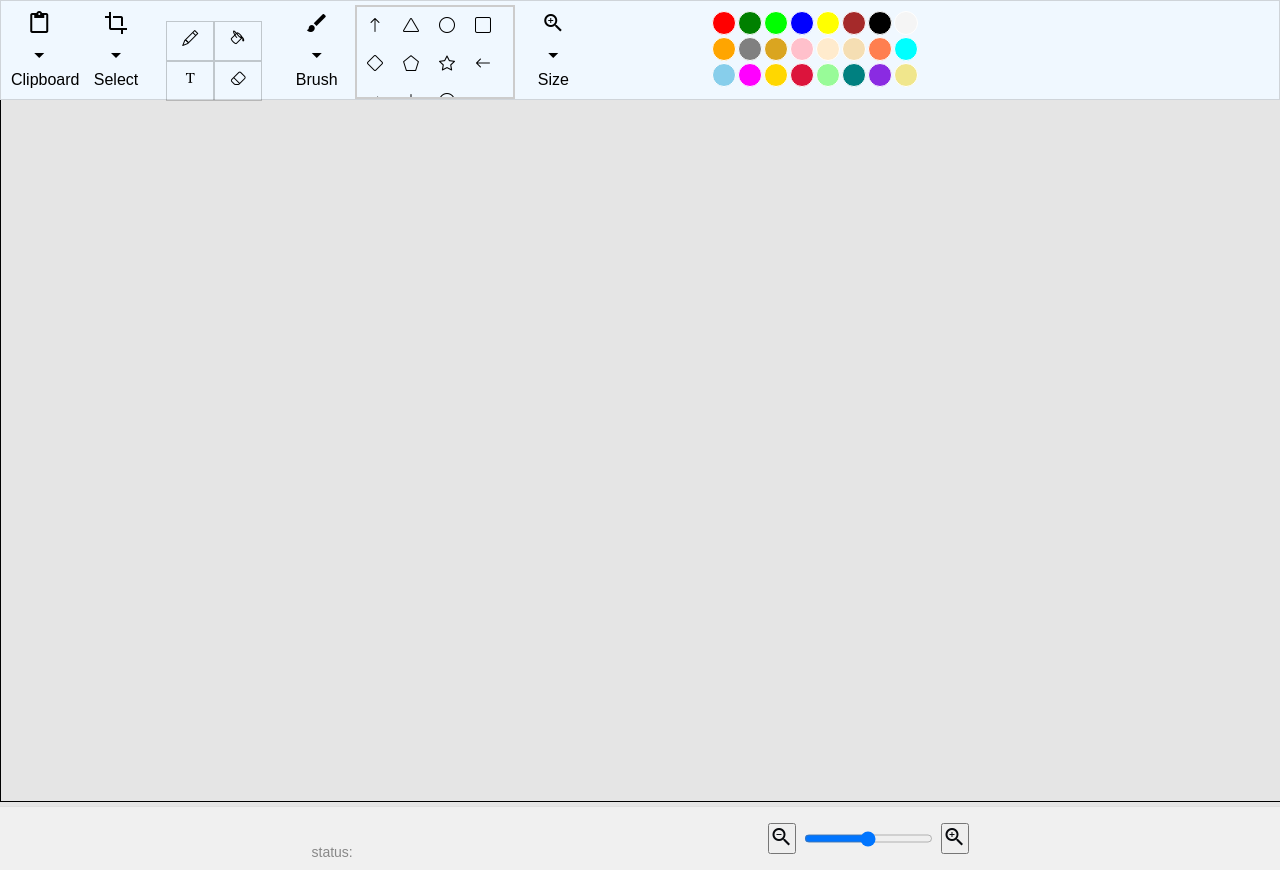
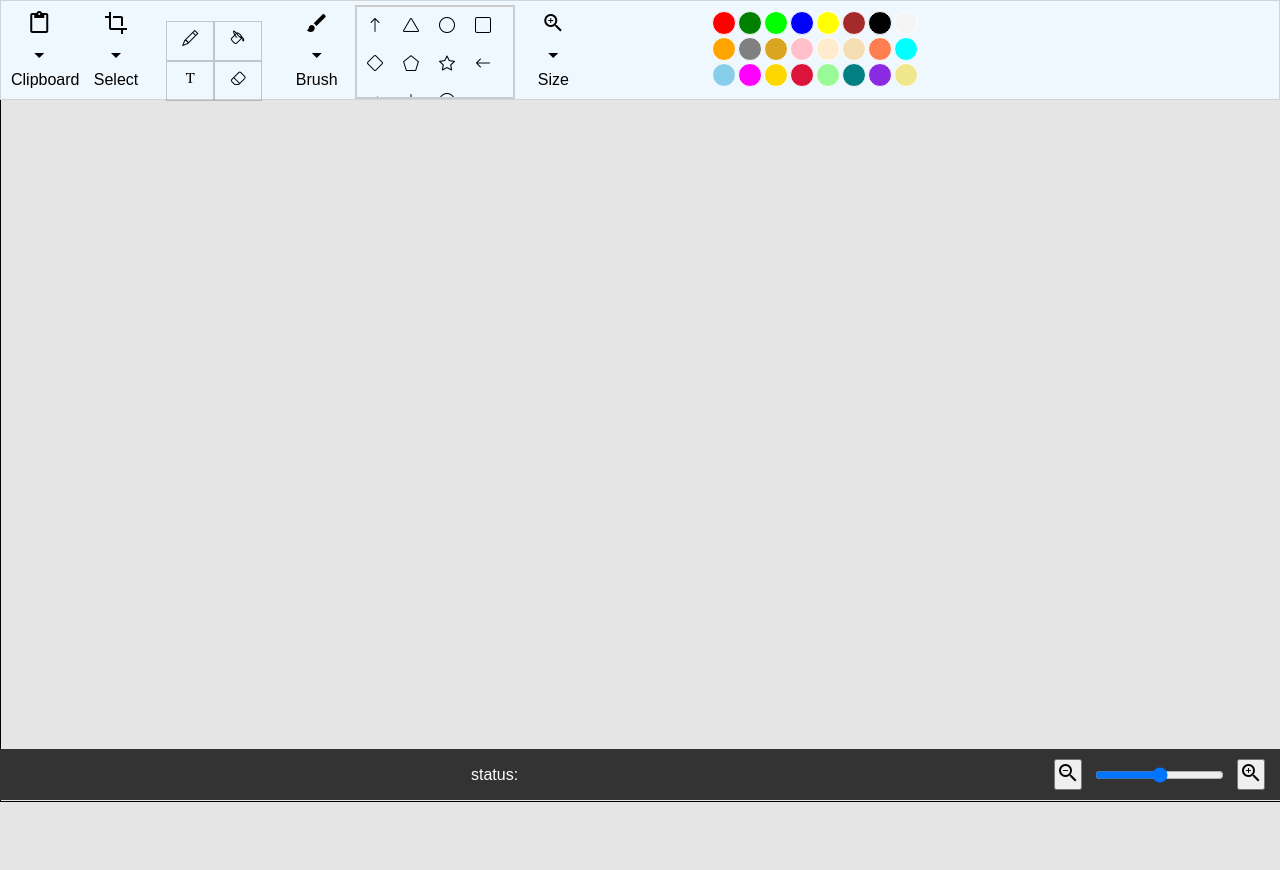
Before and after one commit to sudipadk/Ms-Paint, a plain HTML site: page index.html in a window 1280 px wide. Shown: the top 870 px of the page. After the commit the page ends 806 px from the top, so only its background shows below. Drawn offline with nearby package versions, Linux system fonts and the light colour scheme.

Commit message:
Style for Footer edited

```diff
--- a/style.css
+++ b/style.css
@@ -296,24 +296,30 @@ canvas {
 
 /* Basic styling for the footer */
 footer {
-    background-color: #F0F0F0;
-    border-top: 1px solid #E0E0E0;
-    color: #888;
+    background-color: #333; /* Set your desired footer background color */
+    color: white;
+    padding: 10px;
     display: flex;
-    justify-content: center;
-    align-items: center;
-    padding: 10px 0;
-    font-size: 14px;
+    justify-content: space-between;
+    position: fixed;
+    bottom: 0;
+    width: 100%;
 }
 
-/* Styling for the links in the footer */
-footer a {
-    color: #888;
-    text-decoration: none;
+.left {
+    display: flex;
+    align-items: center;
 }
 
-/* Change the color of the link when hovering over it */
-footer a:hover {
-    color: #444;
-    text-decoration: underline;
+.left i {
+    margin-right: 5px;
 }
+
+.right {
+    display: flex;
+    align-items: center;
+}
+
+.right button {
+    margin: 0 5px;
+}
```
